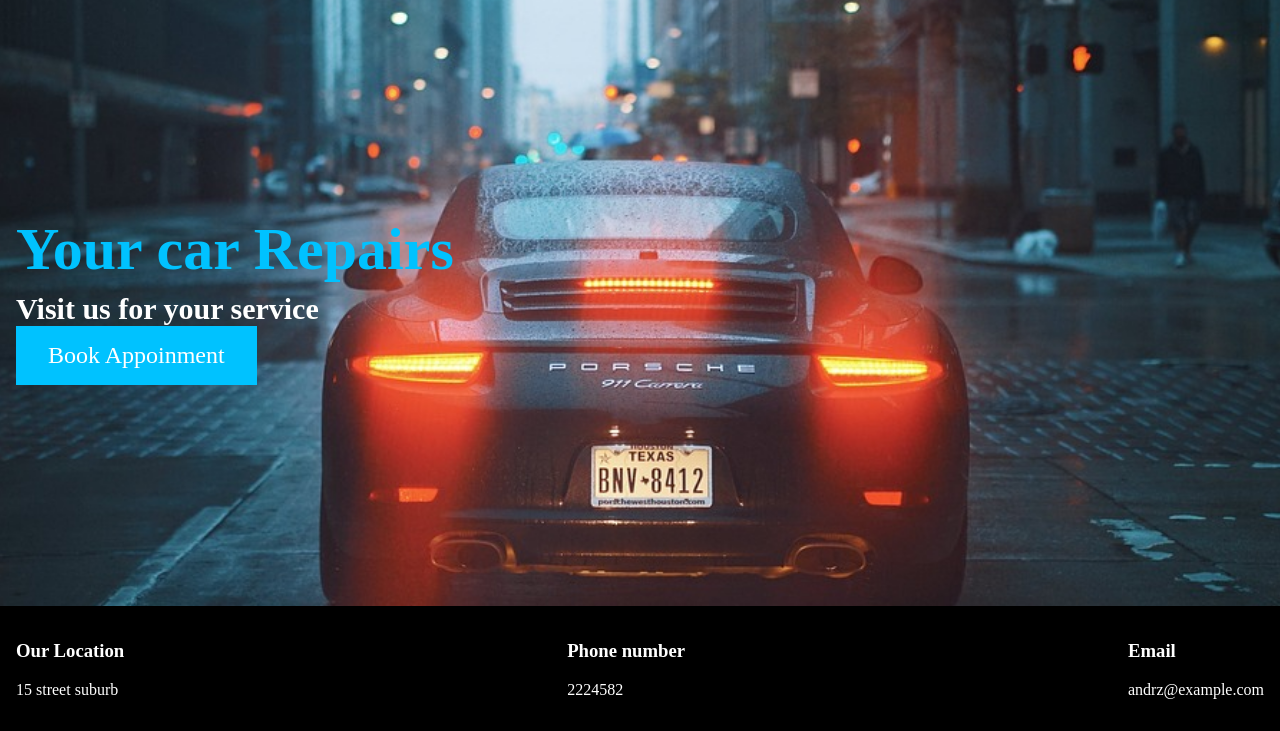
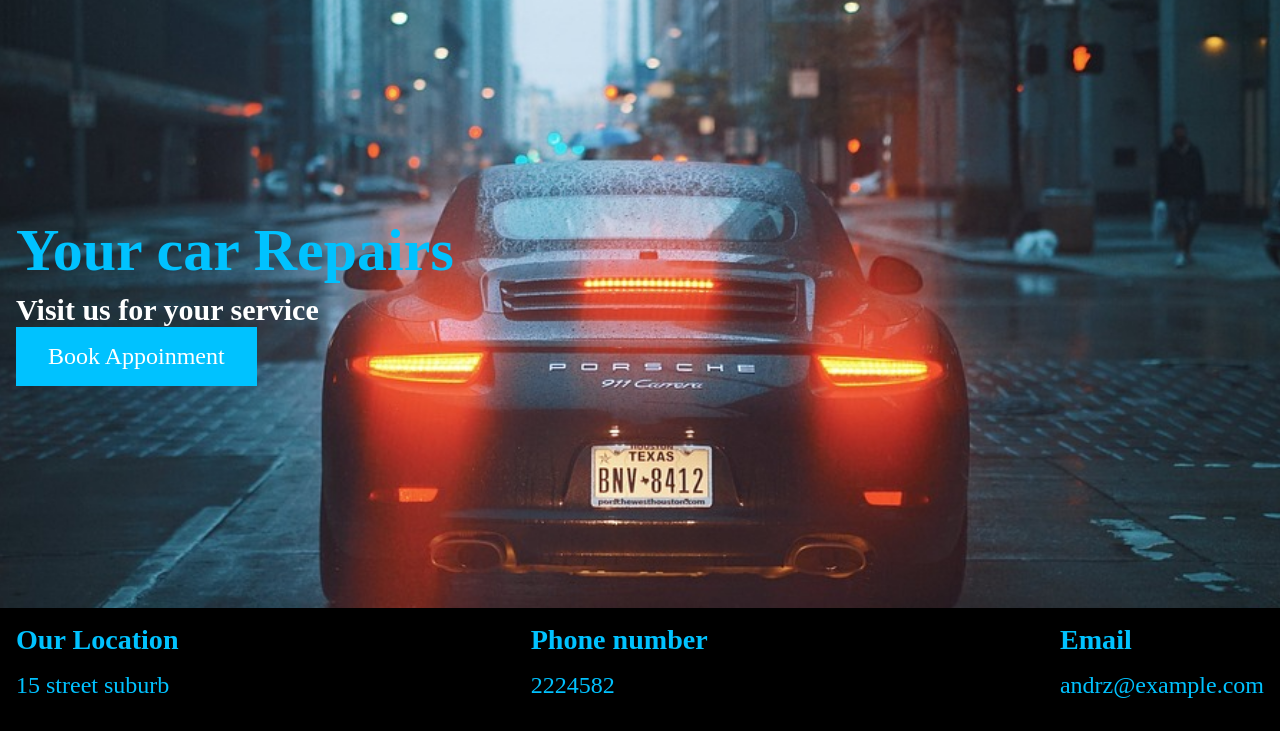
Before and after one commit to andrz-zack/Proyecto_frontend, a plain HTML site: page index.html in a window 1280 px wide. Shown: the part 69-800 px from the top of the page. Drawn offline with Linux system fonts and the light colour scheme.

Commit message:
Agregue estilos a .footer__widget and .footer__widget__title

```diff
--- a/css/styles.css
+++ b/css/styles.css
@@ -110,3 +110,12 @@ a {
     display: flex;
     justify-content: space-between;
 }
+
+.footer__widget {
+    font-size: 24px;
+}
+
+.footer__widget__title {
+    color: var(--accent-color);
+    margin: 0 0 1rem 0;
+}
```
